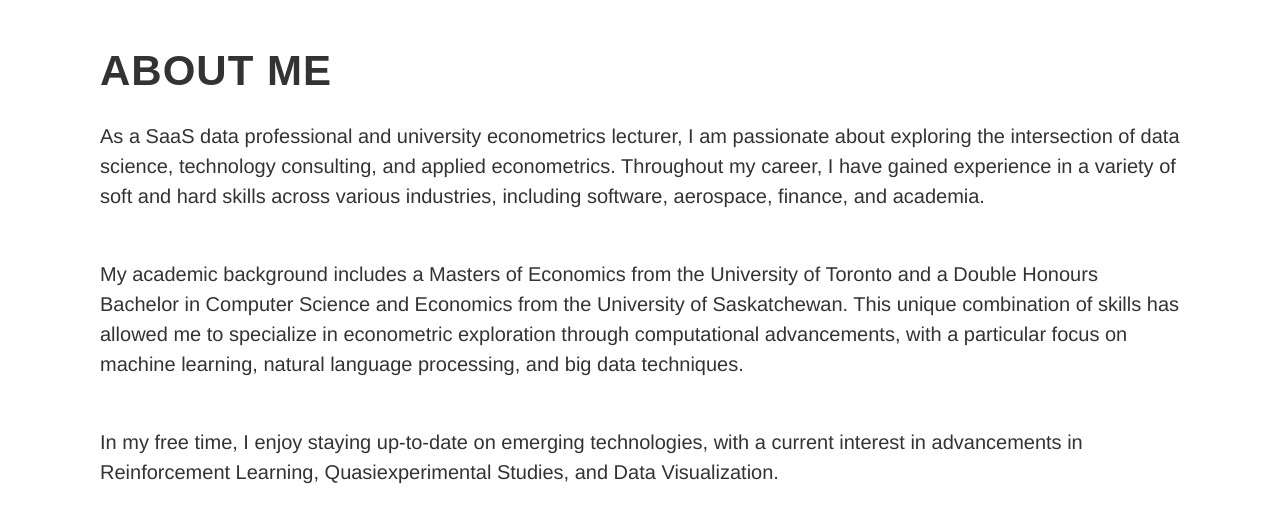
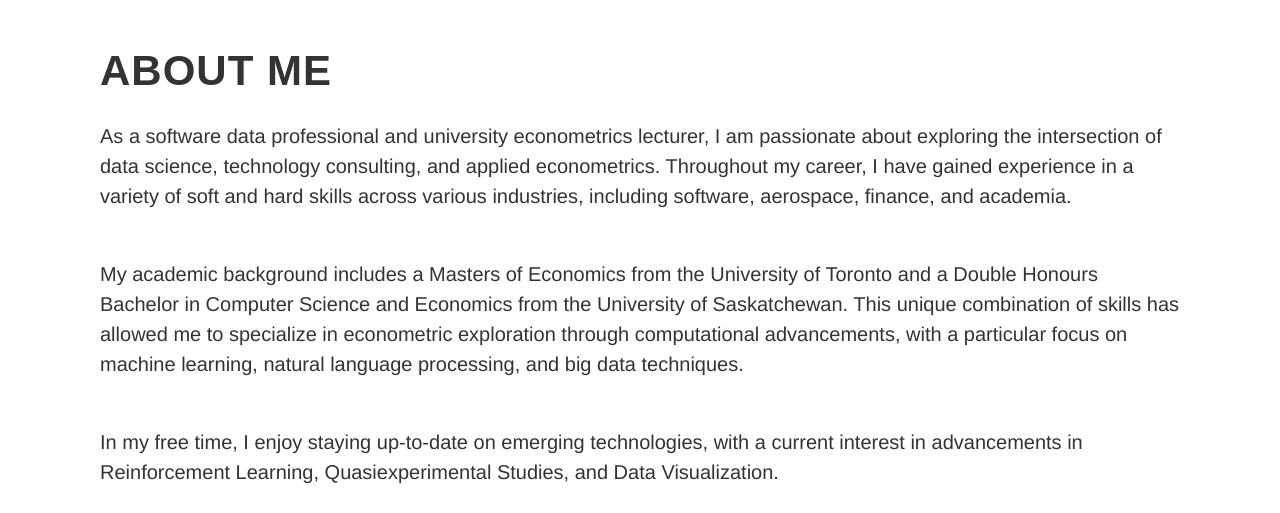
Before and after one commit to Matts52/matts52.github.io, a plain HTML site: page index.html in a window 1280 px wide. Shown: the part 880-1393 px from the top of the page. Drawn offline with nearby package versions, Linux system fonts and the light colour scheme.

Commit message:
quick verbiage fix

```diff
--- a/index.html
+++ b/index.html
@@ -108,7 +108,7 @@
 				    	<div class="col-lg-12">
 				    		<h2 class="mb-4">About Me</h2>
 				    		<p class="lead mb-5">
-                                As a SaaS data professional and university econometrics lecturer, I am passionate about exploring the intersection of data science, technology consulting, and applied econometrics. Throughout my career, I have gained experience in a variety of soft and hard skills across various industries, including software, aerospace, finance, and academia.
+                                As a software data professional and university econometrics lecturer, I am passionate about exploring the intersection of data science, technology consulting, and applied econometrics. Throughout my career, I have gained experience in a variety of soft and hard skills across various industries, including software, aerospace, finance, and academia.
                             </p>
                             <p class="lead mb-5">
                                 My academic background includes a Masters of Economics from the University of Toronto and a Double Honours Bachelor in Computer Science and Economics from the University of Saskatchewan. This unique combination of skills has allowed me to specialize in econometric exploration through computational advancements, with a particular focus on machine learning, natural language processing, and big data techniques.
```
